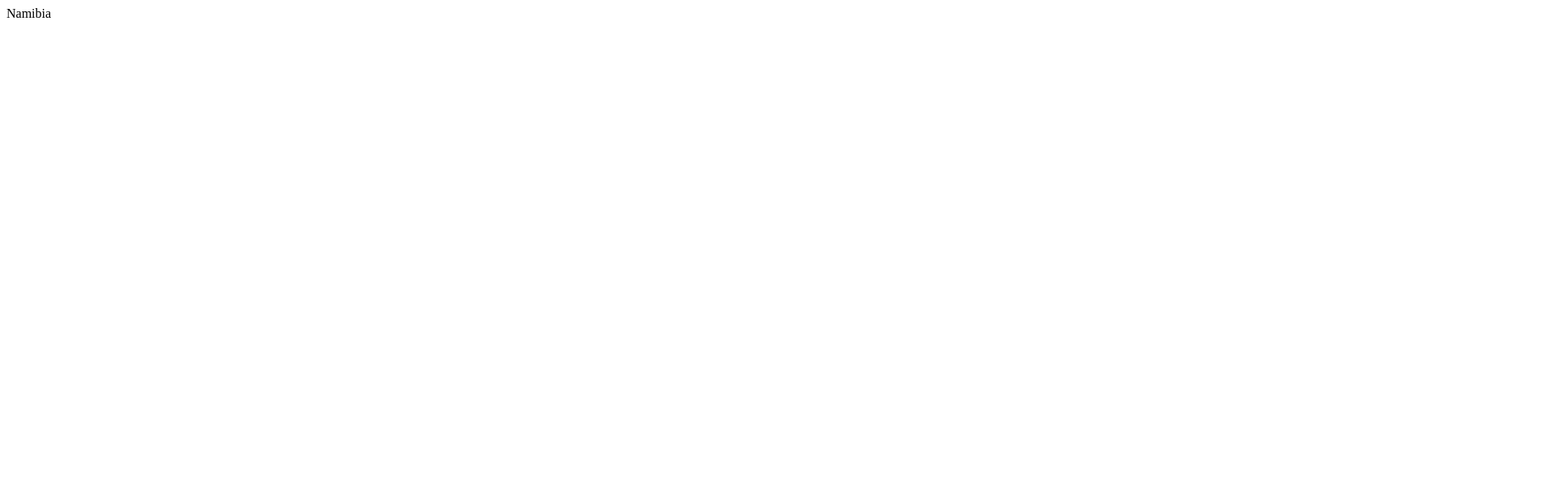
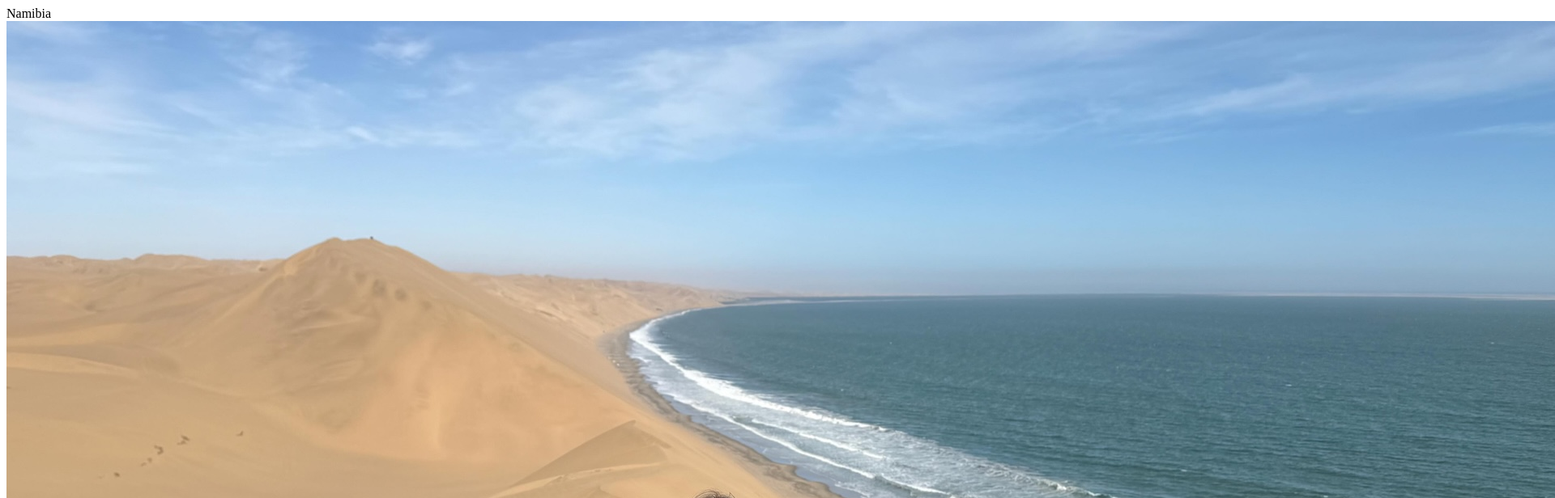
Before and after one commit to PeterMExley/Travel-Map, a Next.js app: page /countries/namibia in a window 1280 px wide. Shown: the top 616 px of the page at 81% size, 1920 px wide, since content can reach past the window. Built offline with nearby package versions, Linux system fonts and the light colour scheme.

Commit message:
Update page.jsx

```diff
--- a/app/countries/namibia/page.jsx
+++ b/app/countries/namibia/page.jsx
@@ -3,6 +3,10 @@ export default function NamibiaPage() {
 return (
 <>
 {"Namibia"}
+  <img
+    src="/photos/africa/namibia/dunes.jpeg"
+    alt="Namibia dunes"
+  />
 </>
 );
 }
```
